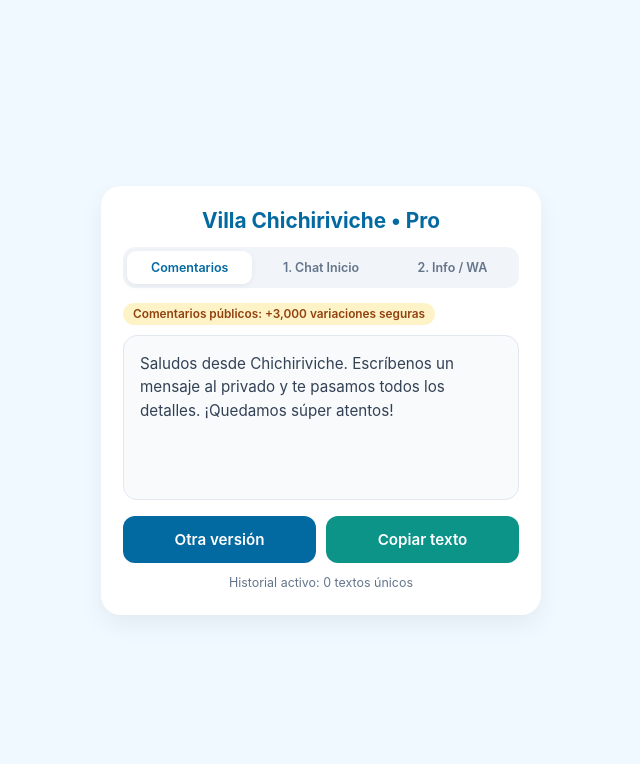
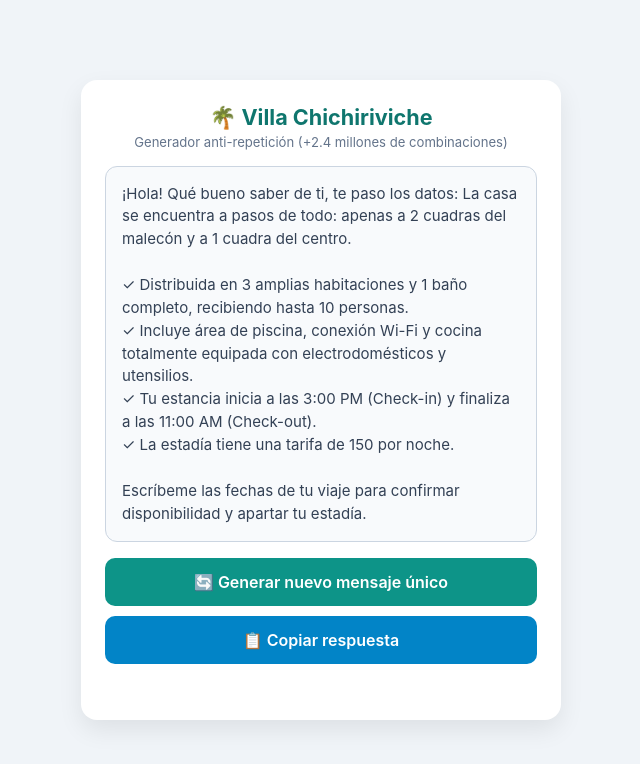
Before and after one commit to pcontenido75/Villa-respuestas, a plain HTML site: page index.html in a window 1280 px wide. Shown: the whole page, without its empty margins (319-959 px from the left). Drawn offline with Linux system fonts and the light colour scheme.

Commit message:
Update index.html

```diff
--- a/index.html
+++ b/index.html
@@ -3,335 +3,259 @@
 <head>
     <meta charset="UTF-8">
     <meta name="viewport" content="width=device-width, initial-scale=1.0">
-  <title>Villa Chichiriviche - Respuestas</title>
-  <link rel="manifest" href="manifest.json">
-  <link rel="icon" type="image/png" href="logo.png">
-  <meta name="theme-color" content="#0369a1">
-  <script>
-    if ('serviceWorker' in navigator) {
-      navigator.serviceWorker.register('sw.js');
+    <title>Respuestas Villa Chichiriviche</title>
+    <style>
+        * {
+            box-sizing: border-box;
+            margin: 0;
+            padding: 0;
+            font-family: -apple-system, BlinkMacSystemFont, "Segoe UI", Roboto, Helvetica, Arial, sans-serif;
         }
-  </script>
-  <style>
-    :root {
-      --primary: #0369a1;
-      --secondary: #0d9488;
-      --bg: #f0f9ff;
-      --card: #ffffff;
-      --text: #1e293b;
-      --muted: #64748b;
-    }
-    * { box-sizing: border-box; font-family: -apple-system, BlinkMacSystemFont, "Segoe UI", Roboto, sans-serif; }
         body {
-      background-color: var(--bg);
-      color: var(--text);
-      margin: 0;
-      padding: 16px;
+            background-color: #f0f4f8;
+            color: #1e293b;
             display: flex;
             justify-content: center;
             align-items: center;
             min-height: 100vh;
+            padding: 20px;
         }
         .container {
-      background: var(--card);
+            background: #ffffff;
             width: 100%;
-      max-width: 440px;
-      border-radius: 20px;
-      padding: 22px;
-      box-shadow: 0 10px 25px rgba(0,0,0,0.06);
+            max-width: 480px;
+            border-radius: 16px;
+            padding: 24px;
+            box-shadow: 0 10px 25px rgba(0, 0, 0, 0.08);
         }
         h1 {
-      color: var(--primary);
-      font-size: 1.3rem;
+            font-size: 1.35rem;
+            color: #0f766e;
             text-align: center;
-      margin: 0 0 14px 0;
+            margin-bottom: 4px;
         }
-    .tabs {
-      display: flex;
-      gap: 6px;
-      margin-bottom: 14px;
-      background: #f1f5f9;
-      padding: 4px;
-      border-radius: 12px;
-    }
-    .tab {
-      flex: 1;
-      padding: 9px 6px;
-      border: none;
-      border-radius: 9px;
-      font-size: 0.78rem;
-      font-weight: 600;
-      cursor: pointer;
-      background: transparent;
-      color: var(--muted);
-      transition: all 0.2s;
-    }
-    .tab.active {
-      background: var(--card);
-      color: var(--primary);
-      box-shadow: 0 2px 6px rgba(0,0,0,0.06);
-    }
-    .badge {
-      display: inline-block;
-      font-size: 0.74rem;
-      background: #fef3c7;
-      color: #92400e;
-      padding: 4px 10px;
-      border-radius: 20px;
-      margin-bottom: 10px;
-      font-weight: 600;
+        p.subtitle {
+            font-size: 0.82rem;
+            color: #64748b;
+            text-align: center;
+            margin-bottom: 16px;
         }
         .output-box {
             background: #f8fafc;
-      border: 1.5px solid #e2e8f0;
-      border-radius: 14px;
+            border: 1px solid #cbd5e1;
+            border-radius: 12px;
             padding: 16px;
-      min-height: 165px;
-      font-size: 0.95rem;
-      line-height: 1.55;
-      white-space: pre-wrap;
+            font-size: 0.94rem;
+            line-height: 1.52;
+            white-space: pre-line;
+            color: #334155;
+            min-height: 250px;
             margin-bottom: 16px;
-      color: #334155;
         }
-    .actions {
+        .btn-group {
             display: flex;
+            flex-direction: column;
             gap: 10px;
         }
-    button.action-btn {
-      flex: 1;
+        button {
+            width: 100%;
             padding: 14px;
             border: none;
-      border-radius: 12px;
-      font-size: 0.95rem;
+            border-radius: 10px;
+            font-size: 1rem;
             font-weight: 600;
             cursor: pointer;
-      transition: transform 0.1s;
+            transition: transform 0.1s ease, background-color 0.2s ease;
         }
-    button.action-btn:active { transform: scale(0.98); }
-    .btn-gen { background: var(--primary); color: white; }
-    .btn-copy { background: var(--secondary); color: white; }
-    .status {
+        button:active {
+            transform: scale(0.98);
+        }
+        .btn-generate {
+            background-color: #0d9488;
+            color: white;
+        }
+        .btn-generate:hover {
+            background-color: #0f766e;
+        }
+        .btn-copy {
+            background-color: #0284c7;
+            color: white;
+        }
+        .btn-copy:hover {
+            background-color: #0369a1;
+        }
+        .toast {
             text-align: center;
-      font-size: 0.78rem;
-      color: var(--muted);
+            font-size: 0.85rem;
+            color: #059669;
+            font-weight: 600;
             margin-top: 12px;
-      min-height: 18px;
+            height: 20px;
+            opacity: 0;
+            transition: opacity 0.3s ease;
+        }
+        .toast.show {
+            opacity: 1;
         }
     </style>
 </head>
 <body>
 
 <div class="container">
-  <h1>Villa Chichiriviche • Pro</h1>
+    <h1>🌴 Villa Chichiriviche</h1>
+    <p class="subtitle">Generador anti-repetición (+2.4 millones de combinaciones)</p>
 
-  <div class="tabs">
-    <button class="tab active" id="tab0" onclick="cambiarModo(0)">Comentarios</button>
-    <button class="tab" id="tab1" onclick="cambiarModo(1)">1. Chat Inicio</button>
-    <button class="tab" id="tab2" onclick="cambiarModo(2)">2. Info / WA</button>
+    <div id="mensaje" class="output-box"></div>
+
+    <div class="btn-group">
+        <button class="btn-generate" onclick="generarMensaje()">🔄 Generar nuevo mensaje único</button>
+        <button class="btn-copy" onclick="copiarMensaje()">📋 Copiar respuesta</button>
     </div>
 
-  <div id="badgeInfo" class="badge">Comentarios públicos: +3,000 variaciones seguras</div>
-
-  <div class="output-box" id="textoGenerado"></div>
-
-  <div class="actions">
-    <button class="action-btn btn-gen" onclick="generar()">Otra versión</button>
-    <button class="action-btn btn-copy" onclick="copiar()">Copiar texto</button>
-  </div>
-
-  <div class="status" id="statusMsg">Historial activo: 0 textos únicos</div>
+    <div id="toast" class="toast">✅ ¡Copiado al portapapeles!</div>
 </div>
 
 <script>
-  let modoActual = 0;
-  let historial = JSON.parse(localStorage.getItem('villa_historial_v5') || '[]');
+    // Historial para evitar que se repitan frases usadas recientemente
+    const historial = {
+        saludo: [],
+        ubicacion: [],
+        capacidad: [],
+        amenidades: [],
+        horario: [],
+        precio: [],
+        cierre: []
+    };
 
-  // --- BLOQUES COMENTARIOS PÚBLICOS (+3,000 combinaciones seguras sin palabras bloqueadas) ---
-  // Todas invitan al cliente a escribir primero al privado
-  const comSaludos = [
-    "¡Hola!", "¡Buenas!", "Hola, ¿qué tal?", "¡Saludos!", "Hola, gracias por comentar.",
-    "¡Qué gusto saludarte!", "¡Hola! Qué bueno verte por acá.", "Gracias por el interés.",
-    "Hola, bienvenido.", "¡Buenas! Gracias por preguntar.", "¡Hola, cómo estás?",
-    "Saludos desde Chichiriviche.", "¡Hola! Qué alegría recibir tu mensaje."
+    const saludos = [
+        "¡Hola! Qué gusto saludarte.",
+        "¡Hola! Bienvenido a Villa Chichiriviche.",
+        "¡Saludos! Gracias por escribirnos.",
+        "¡Hola! Qué alegría recibir tu mensaje.",
+        "¡Hola! Con mucho gusto te comparto la información.",
+        "¡Hola! Gracias por tu interés en nuestra casa.",
+        "¡Saludos! Te cuento los detalles de nuestro alojamiento.",
+        "¡Hola! Aquí tienes toda la información de la villa.",
+        "¡Hola! Qué bueno saber de ti, te paso los datos:",
+        "¡Hola! Es un placer atenderte."
     ];
 
-  const comAccionPrivado = [
-    "escríbenos un mensaje al privado y te pasamos todos los detalles",
-    "mándanos un mensajito directo por acá para atenderte al momento",
-    "escríbenos por mensaje directo indicándonos qué fecha buscas",
-    "envíanos un mensaje al privado para darte toda la información",
-    "pásate por nuestro chat privado y con gusto te asesoramos",
-    "mándanos un mensaje directo para contarte sobre nuestras instalaciones y opciones",
-    "escríbenos al privado con la fecha que tienes en mente",
-    "envíanos un mensajito por privado y te respondemos de inmediato",
-    "escríbenos por mensaje directo para darte la información completa",
-    "mándanos un mensaje al privado y te damos atención personalizada",
-    "escríbenos al privado contándonos cuántas personas vienen",
-    "envíanos un mensaje directo para pasarte los detalles del hospedaje",
-    "escríbenos por privado y te enviamos toda la información al instante",
-    "mándanos un mensajito directo por acá para orientarte",
-    "también tienes el acceso directo en nuestro perfil si prefieres atención rápida por mensajería"
+    const ubicaciones = [
+        "Nuestra casa es tu hospedaje ideal a pasos de todo: estamos a solo 2 cuadras del malecón y a 1 cuadra del centro.",
+        "Disfruta de una estancia cómoda y relajante en una ubicación privilegiada, a 2 cuadras del malecón y 1 del centro.",
+        "Estamos ubicados estratégicamente a pasos de todo (a 2 cuadras del malecón y a 1 cuadra del centro).",
+        "Te ofrecemos un espacio cómodo para descansar, ubicado a solo 2 cuadras del malecón y a 1 cuadra del centro.",
+        "La casa se encuentra a pasos de todo: apenas a 2 cuadras del malecón y a 1 cuadra del centro.",
+        "Un hospedaje práctico y relajante, situado a 2 cuadras del malecón y a 1 cuadra del centro.",
+        "Excelente ubicación para moverte caminando: a 2 cuadras del malecón y a 1 cuadra del centro.",
+        "Alójate cerca de todo en nuestra casa, a solo 2 cuadras del malecón y 1 del centro."
     ];
 
-  const comCierres = [
-    "de Villa Chichiriviche.",
-    "para tu estadía con nosotros.",
-    "con mucho gusto.",
-    "¡Te esperamos por allá!",
-    "sin ningún compromiso.",
-    "para ayudarte a planificar tu viaje.",
-    "en la villa.",
-    "¡Quedamos súper atentos!",
-    "para recibirlos en Chichiriviche.",
-    "cuando gustes.",
-    ""
+    const capacidades = [
+        "Capacidad para hasta 10 personas, con 3 amplias habitaciones y 1 baño completo.",
+        "Espacio cómodo para grupos de hasta 10 huéspedes, distribuido en 3 habitaciones amplias y 1 baño completo.",
+        "Cuenta con 3 amplias habitaciones y 1 baño completo, ideal para un máximo de 10 personas.",
+        "Alojamiento hasta para 10 personas en 3 habitaciones espaciosas y 1 baño completo.",
+        "Dispone de 3 habitaciones amplias, 1 baño completo y capacidad máxima para 10 personas.",
+        "Pensada para familias o grupos de hasta 10 personas (3 habitaciones amplias + 1 baño completo).",
+        "Tiene capacidad hasta para 10 huéspedes, ofreciendo 3 amplias habitaciones y 1 baño completo.",
+        "Distribuida en 3 amplias habitaciones y 1 baño completo, recibiendo hasta 10 personas."
     ];
 
-  // --- BLOQUES PASO 1 (CHAT INICIO - Sin comprometer fechas) ---
-  const p1Saludos = [
-    "¡Hola!", "¡Buenas!", "Hola, ¿cómo estás?", "¡Saludos!", "¡Hola! Qué gusto saludarte.",
-    "Hola, gracias por escribirnos.", "¡Buenas! Gracias por contactarnos.", "Hola, ¿qué tal?"
-  ];
-  const p1Presentacion = [
-    "Con mucho gusto te ayudo con la información de Villa Chichiriviche.",
-    "Claro que sí, te cuento cómo trabajamos en nuestra villa.",
-    "Con gusto te paso todos los detalles de Villa Chichiriviche.",
-    "Será un placer orientarte para tu próximo viaje a Chichiriviche."
-  ];
-  const p1Preguntas = [
-    "¿Para qué fechas estás buscando y cuántas personas serían?",
-    "¿Qué días tienes pensado venir y cuántos huéspedes van?",
-    "Cuéntame para qué fecha buscas y cuántas personas serían.",
-    "¿Para cuántas personas necesitas y en qué fecha vendrían?",
-    "¿Qué fecha te interesa y cuántos van en el grupo?",
-    "Dime para cuántas personas sería el hospedaje y qué días tienen en mente."
+    const amenidades = [
+        "Incluye área de piscina, conexión Wi-Fi y cocina totalmente equipada con electrodomésticos y utensilios.",
+        "Disfruta de área de piscina, Wi-Fi incluido y cocina completamente equipada (utensilios y electrodomésticos).",
+        "Tendrás acceso al área de piscina, Wi-Fi y una cocina equipada con todos sus electrodomésticos y utensilios.",
+        "Ofrece área de piscina, Wi-Fi incluido y cocina totalmente equipada para preparar tus comidas.",
+        "Equipada con cocina completa (electrodomésticos y utensilios), área de piscina y Wi-Fi incluido.",
+        "Cuenta con área de piscina, conexión Wi-Fi y cocina totalmente equipada con utensilios y electrodomésticos.",
+        "Para tu comodidad dispone de área de piscina, Wi-Fi y cocina equipada al 100%.",
+        "Incluye Wi-Fi, área de piscina y cocina totalmente equipada (con electrodomésticos y utensilios)."
     ];
 
-  // --- BLOQUES PASO 2 (INFO Y DETALLES REALES - SIN PLANTA ELÉCTRICA + DERIVACIÓN A WHATSAPP) ---
-  const p2Aperturas = [
-    "¡Perfecto! Te cuento cómo trabajamos en Villa Chichiriviche.",
-    "Con mucho gusto te detallo lo que ofrecemos en nuestra villa.",
-    "Aquí tienes la información completa de Villa Chichiriviche para tu estadía.",
-    "Te comparto los detalles de nuestras instalaciones.",
-    "Excelente, te explico todo lo que incluye la estadía con nosotros."
-  ];
-  const p2Comodidades = [
-    "Contamos con espacios súper cómodos y equipados con piscina, aire acondicionado, cocina equipada, nevera, área de parrillera y estacionamiento privado para que disfrutes al máximo.",
-    "La villa está pensada para el descanso familiar o en grupo, con acceso a piscina, habitaciones climatizadas con aire acondicionado, cocina completa, parrilleras y estacionamiento seguro.",
-    "Disponemos de instalaciones completas con piscina, áreas sociales, parrilleras, habitaciones con aire acondicionado, cocina equipada y estacionamiento privado.",
-    "Ofrecemos habitaciones con aire acondicionado, piscina, cocina equipada con nevera, área de parrilleras y estacionamiento privado."
-  ];
-  const p2Tarifas = [
-    "Trabajamos con tarifas por noche que se ajustan según la cantidad de huéspedes y la temporada en la que nos visiten.",
-    "El valor de la estadía varía dependiendo del número de personas del grupo y las fechas seleccionadas.",
-    "Manejamos planes por noche adaptados al tamaño de tu grupo y a los días de estadía.",
-    "Nuestras tarifas se calculan por noche según el total de personas que nos visiten y las fechas elegidas."
-  ];
-  const p2CierresWA = [
-    "Para verificar disponibilidad de fechas, recibir la cotización exacta y concretar tu reserva, escríbenos directamente al contacto de nuestro perfil (WhatsApp) donde te atendemos al momento.",
-    "Todas las reservas, cotizaciones por grupo y consultas de fechas disponibles se gestionan directamente por nuestro WhatsApp (tienes el acceso directo en el perfil).",
-    "Si te gustaría revisar disponibilidad para tus días y recibir tu tarifa exacta, dale al enlace de nuestro perfil para escribirnos directo al WhatsApp.",
-    "Para confirmar disponibilidad en calendario, cotizar según tu grupo y apartar tus fechas, contáctanos directo al WhatsApp que aparece en nuestro perfil.",
-    "La disponibilidad de fechas y reservaciones las manejamos exclusivamente por nuestro WhatsApp. Puedes entrar directo desde el enlace de nuestro perfil para coordinar tu estadía."
+    const horarios = [
+        "Horarios: Check-in (entrada) a las 3:00 PM y Check-out (salida) a las 11:00 AM.",
+        "Entrada (Check-in): 3:00 PM | Salida (Check-out): 11:00 AM.",
+        "Horario de estancia: ingreso desde las 3:00 PM y salida a las 11:00 AM.",
+        "Check-in a partir de las 3:00 PM y Check-out a las 11:00 AM.",
+        "El ingreso (Check-in) es a las 3:00 PM y la salida (Check-out) a las 11:00 AM.",
+        "Horarios de estancia: entrada 3:00 PM / salida 11:00 AM.",
+        "Tu estancia inicia a las 3:00 PM (Check-in) y finaliza a las 11:00 AM (Check-out)."
     ];
 
-  function pick(arr) {
-    return arr[Math.floor(Math.random() * arr.length)];
+    const precios = [
+        "La tarifa es de 150 por noche.",
+        "Tarifa: 150 por noche.",
+        "El valor por noche es de 150.",
+        "Costo de alojamiento: 150 por noche.",
+        "La estadía tiene una tarifa de 150 por noche.",
+        "Maneja una tarifa de 150 por noche.",
+        "Tarifa vigente: 150 por noche."
+    ];
+
+    const cierres = [
+        "Si deseas consultar disponibilidad o realizar una reserva, ¡quedo a tu disposición!",
+        "Cuéntame para qué fechas nos visitas y revisamos disponibilidad de inmediato.",
+        "Escríbeme las fechas de tu viaje para confirmar disponibilidad y apartar tu estadía.",
+        "Quedo atento a las fechas que buscas para verificar el calendario y ayudarte con tu reserva.",
+        "¿Para qué días te gustaría reservar? Estoy por aquí para ayudarte con cualquier consulta.",
+        "Dime qué fechas tienes pensadas y con gusto verifico disponibilidad para tu grupo.",
+        "Estoy a tu orden para revisar disponibilidad o ayudarte a concretar tu reserva.",
+        "Si quieres confirmar fechas disponibles o apartar la casa, escríbeme por aquí."
+    ];
+
+    const vinetas = ["•", "▸", "▪", "-", "✓", "🌴", "✨", "🏡"];
+
+    function seleccionarSinRepetir(lista, clave) {
+        const limiteMemoria = Math.floor(lista.length * 0.7);
+        const disponibles = lista.filter(item => !historial[clave].includes(item));
+        const pool = disponibles.length > 0 ? disponibles : lista;
+        const elegido = pool[Math.floor(Math.random() * pool.length)];
+
+        historial[clave].push(elegido);
+        if (historial[clave].length > limiteMemoria) {
+            historial[clave].shift();
+        }
+        return elegido;
     }
 
-  function cambiarModo(modo) {
-    modoActual = modo;
-    document.getElementById('tab0').classList.toggle('active', modo === 0);
-    document.getElementById('tab1').classList.toggle('active', modo === 1);
-    document.getElementById('tab2').classList.toggle('active', modo === 2);
+    function generarMensaje() {
+        const s = seleccionarSinRepetir(saludos, "saludo");
+        const u = seleccionarSinRepetir(ubicaciones, "ubicacion");
+        const cap = seleccionarSinRepetir(capacidades, "capacidad");
+        const am = seleccionarSinRepetir(amenidades, "amenidades");
+        const hor = seleccionarSinRepetir(horarios, "horario");
+        const pre = seleccionarSinRepetir(precios, "precio");
+        const cie = seleccionarSinRepetir(cierres, "cierre");
+        const v = vinetas[Math.floor(Math.random() * vinetas.length)];
 
-    const badge = document.getElementById('badgeInfo');
-    if (modo === 0) {
-      badge.textContent = "Comentarios públicos: +3,000 variaciones seguras";
-      badge.style.background = "#fef3c7";
-      badge.style.color = "#92400e";
-    } else if (modo === 1) {
-      badge.textContent = "Paso 1 Chat: Abre conversación sin comprometer fechas";
-      badge.style.background = "#e0f2fe";
-      badge.style.color = "#0369a1";
+        // Variación de estructura visual (3 formatos distintos)
+        const formato = Math.floor(Math.random() * 3);
+        let mensajeFinal = "";
+
+        if (formato === 0) {
+            mensajeFinal = `${s} ${u}\n\n${v} ${cap}\n${v} ${am}\n${v} ${hor}\n${v} ${pre}\n\n${cie}`;
+        } else if (formato === 1) {
+            mensajeFinal = `${s}\n\n${u}\n\nDetalles de la casa:\n${v} ${cap}\n${v} ${am}\n\n${hor} ${pre}\n\n${cie}`;
         } else {
-      badge.textContent = "Paso 2 Chat: Info real + Deriva reservas a WhatsApp";
-      badge.style.background = "#ccfbf1";
-      badge.style.color = "#0f766e";
-    }
-    generar();
+            mensajeFinal = `${s} ${u}\n\n${cap} ${am}\n\n${v} ${hor}\n${v} ${pre}\n\n${cie}`;
         }
 
-  function construirTexto() {
-    if (modoActual === 0) {
-      const sal = pick(comSaludos);
-      const acc = pick(comAccionPrivado);
-      const cie = pick(comCierres);
-      const accCap = acc.charAt(0).toUpperCase() + acc.slice(1);
-
-      let textoFinal = "";
-      if (!cie) {
-        textoFinal = `${accCap}.`;
-      } else if (cie.startsWith("¡")) {
-        textoFinal = `${accCap}. ${cie}`;
-      } else {
-        textoFinal = `${accCap} ${cie}`;
+        document.getElementById("mensaje").textContent = mensajeFinal;
     }
 
-      if (Math.random() > 0.25) {
-        return `${sal} ${textoFinal}`;
-      } else {
-        return textoFinal;
-      }
-    } else if (modoActual === 1) {
-      if (Math.random() > 0.25) {
-        return `${pick(p1Saludos)} ${pick(p1Presentacion)} ${pick(p1Preguntas)}`;
-      } else {
-        return `${pick(p1Saludos)} ${pick(p1Preguntas)}`;
-      }
-    } else {
-      const ap = pick(p2Aperturas);
-      const com = pick(p2Comodidades);
-      const tar = pick(p2Tarifas);
-      const cie = pick(p2CierresWA);
-
-      const molde = Math.random();
-      if (molde < 0.35) {
-        return `${ap} ${com}\n\n${tar}\n\n${cie}`;
-      } else if (molde < 0.70) {
-        return `${ap} ${com}\n\n${tar} ${cie}`;
-      } else {
-        return `${com}\n\n${tar}\n\n${cie}`;
-      }
-    }
-  }
-
-  function generar() {
-    let candidata = "";
-    let intentos = 0;
-
-    do {
-      candidata = construirTexto();
-      intentos++;
-    } while (historial.includes(candidata) && intentos < 50);
-
-    document.getElementById('textoGenerado').textContent = candidata;
-  }
-
-  function copiar() {
-    const texto = document.getElementById('textoGenerado').textContent;
-    historial.push(texto);
-    if (historial.length > 500) historial.shift();
-    localStorage.setItem('villa_historial_v5', JSON.stringify(historial));
-
+    function copiarMensaje() {
+        const texto = document.getElementById("mensaje").textContent;
         navigator.clipboard.writeText(texto).then(() => {
-      document.getElementById('statusMsg').textContent = `¡Copiado! (${historial.length} únicos en memoria)`;
-      setTimeout(() => generar(), 400);
+            const toast = document.getElementById("toast");
+            toast.classList.add("show");
+            setTimeout(() => {
+                toast.classList.remove("show");
+            }, 2000);
         });
     }
 
-  document.getElementById('statusMsg').textContent = `Historial activo: ${historial.length} textos únicos`;
-  generar();
+    window.onload = generarMensaje;
 </script>
 
 </body>
```
Lines whose indentation alone changed are shown as unchanged.
